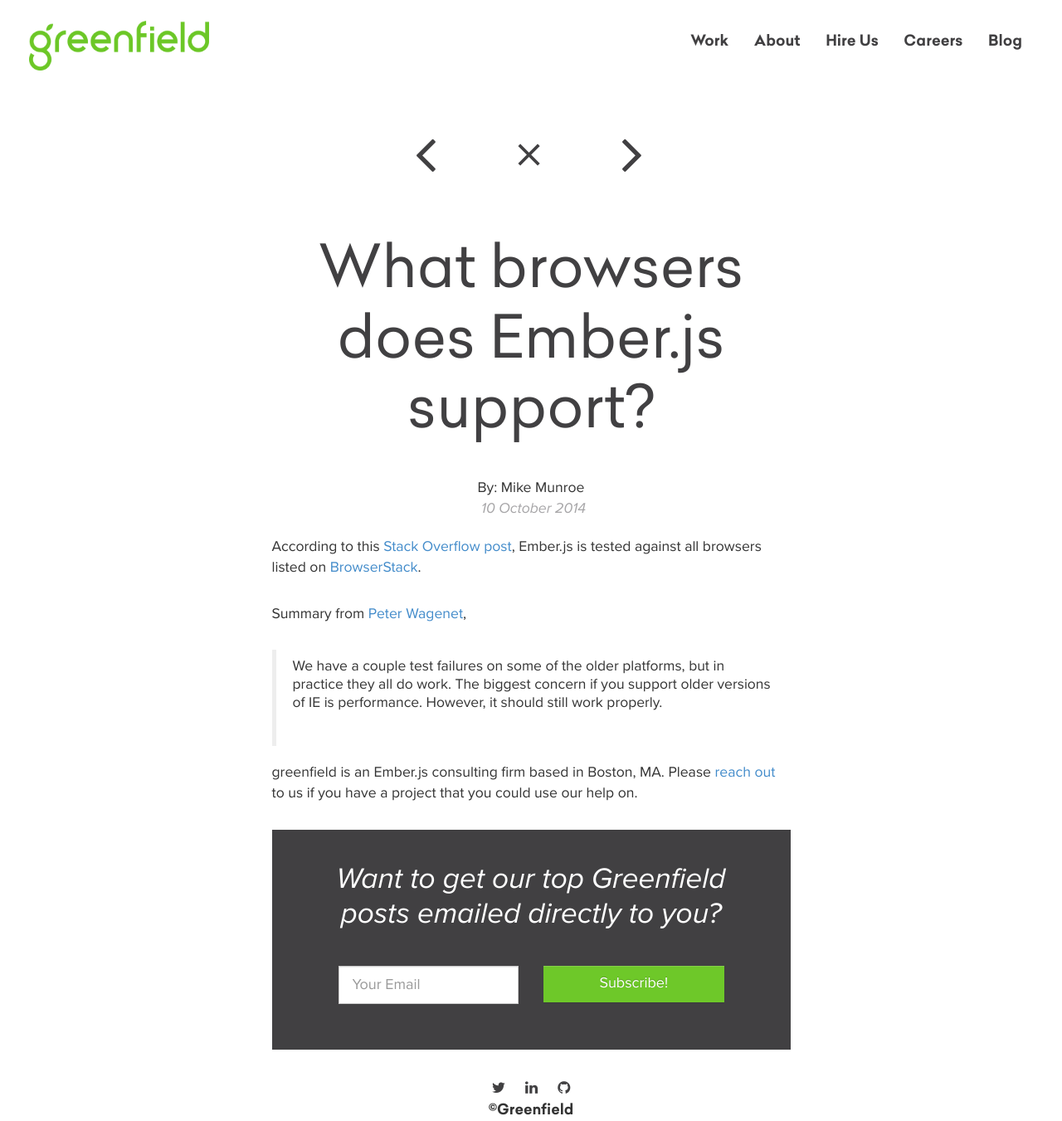
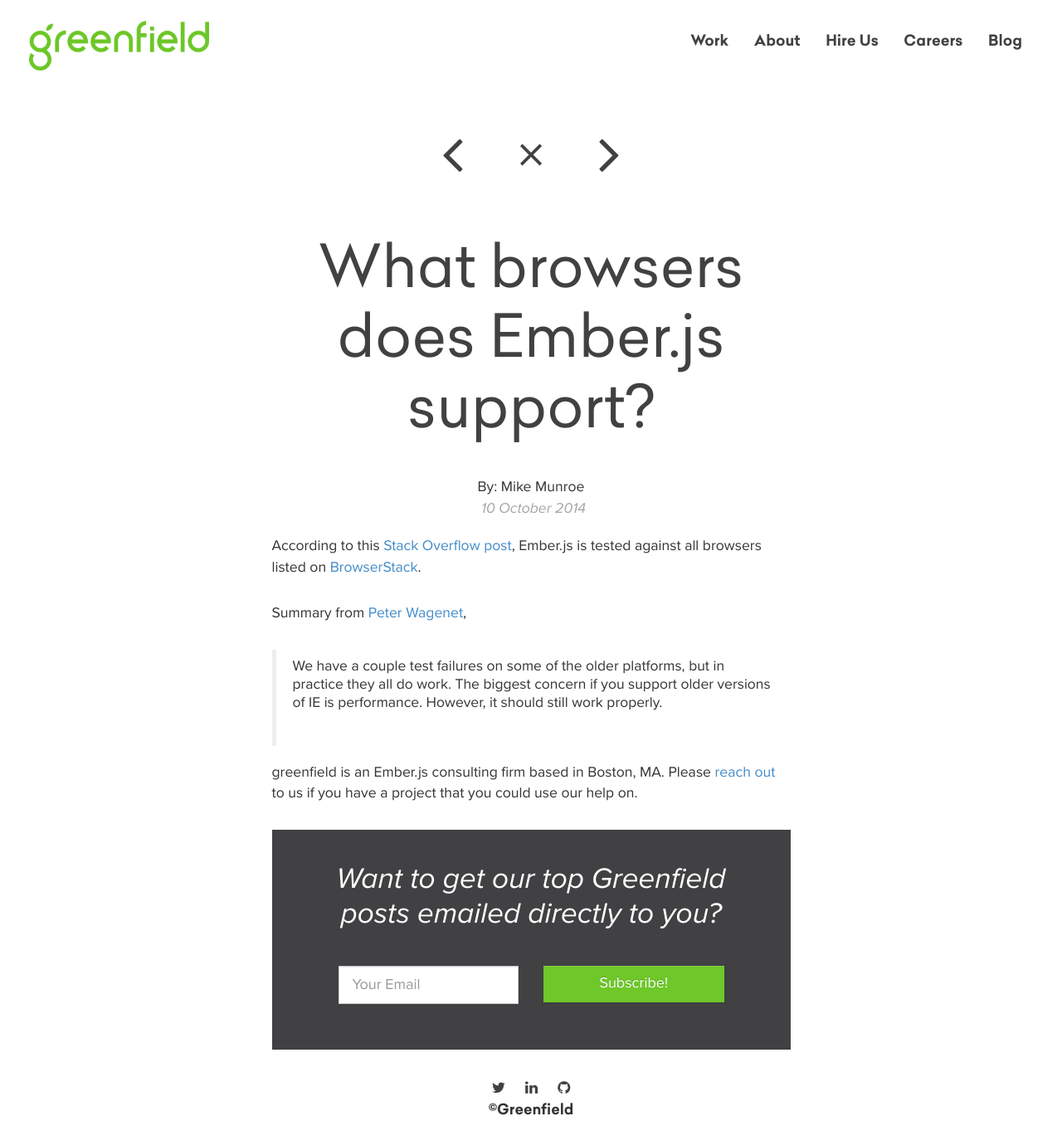
Before and after one commit to greenfieldhq/greenfieldhq.github.io, a Jekyll site: the page built from _posts/2014-10-10-ember-browsers.md, in a window 1280 px wide. Shown: the whole page at 83% size. Built offline with Jekyll 4.4.1, drawn with Linux system fonts in a browser that asks for light colours; nearby versions of some CDN libraries.

Commit message:
Clean up css a bit. Scale blog post title with media query.

```diff
--- a/_includes/JB/posts_collate
+++ b/_includes/JB/posts_collate
@@ -16,7 +16,9 @@
                   <span>By: {{ author.name }}</span>
                   <span class="date">{{ post.date | date_to_long_string }}</span>
                 </div>
-                {{ post.description }}
+                <span class="blog-entry__description">
+                  {{ post.description }}
+                </span>
               </div>
             </a>
 
--- a/_includes/themes/bootstrap-3/post.html
+++ b/_includes/themes/bootstrap-3/post.html
@@ -1,31 +1,38 @@
 <div class="blog-post">
   <div class="row">
     <div class="col-xs-offset-1 col-xs-10 col-sm-offset-2 col-sm-8 col-md-offset-3 col-md-6">
+      <div class="blog-post__title">
+         <div class="blog-post__pagination">
+            <span class="blog-post__page-button">
+             {% if page.previous %}
+               <a href="{{ BASE_PATH }}{{ page.previous.url }}" title="{{ page.previous.title }}">
+                 <i class="fa fa-angle-left"></i>
+               </a>
+             {% endif %}
+            </span>
 
-      <div class="post-title">
-        <ul class="pagination-list list-inline">
-          {% if page.previous %}
-            <li class="prev pagination-icon">
-              <a href="{{ BASE_PATH }}{{ page.previous.url }}" title="{{ page.previous.title }}"><i class="fa fa-angle-left"></i></a>
-            </li>
-          {% endif %}
-            <li class="pagination-icon">
+            <span class="blog-post__page-button">
               <a href="{{ BASE_PATH }}{{ site.JB.archive_path }}">&times;</a>
-            </li>
-          {% if page.next %}
-            <li class="next pagination-icon">
-              <a href="{{ BASE_PATH }}{{ page.next.url }}" title="{{ page.next.title }}"><i class="fa fa-angle-right"></i></a>
-            </li>
-          {% endif %}
-      </ul>
+            </span>
 
-      {% assign author = site.data.authors[page.author] %}
+            <span class="blog-post__page-button">
+             {% if page.next %}
+               <a href="{{ BASE_PATH }}{{ page.next.url }}" title="{{ page.next.title }}">
+                 <i class="fa fa-angle-right"></i>
+               </a>
+             {% endif %}
+            </span>
+         </div>
+
+        {% assign author = site.data.authors[page.author] %}
+
         <h1>
           {{ page.title }}
           {% if page.tagline %}
             <br><small>{{page.tagline}}</small>
           {% endif %}
         </h1>
+
         <div class="author">
           <span>By: {{ author.name }}</span><br>
           <span class="date">{{ page.date | date_to_long_string }}</span>
--- a/assets/css/greenfield.scss
+++ b/assets/css/greenfield.scss
@@ -195,29 +195,6 @@
   }
 }
 
-.post-title {
-  text-align: center;
-  margin: 10px 0 20px;
-}
-
-// TODO Namespace these
-.post-display img {
-  width: 415px;
-  height: 250px;
-  text-align: center;
-  overflow: auto;
-}
-
-.post-display {
-  padding-right: 20%;
-  width: 415px;
-  overflow: auto;
-}
-
-.post-row {
-  margin: 30px 0;
-}
-
 .our-work {
   margin: 15px;
   margin-bottom: 60px;
@@ -401,6 +378,12 @@
   h3 {
     color: $gray-light;
   }
+
+  @media screen and (max-width: 512px) {
+    h1 {
+      font-size: $font-size-bigger;
+    }
+  }
 }
 
 .case-study__hire-us {
@@ -467,35 +450,60 @@
   h1, h2, h3 {
     margin-top: 45px;
   }
+}
 
-  .pagination-list li {
-    margin-left: 40px;
-    margin-right: 40px;
-    a {
-      color: $gray-base;
-      -webkit-transition-duration: .20s;
-      transition-duration: .20s;
-      -webkit-transition-property: color;
-      transition-property: color;
+.blog-post__title {
+  text-align: center;
+  margin: 10px 0 20px;
+
+  @media screen and (max-width: 512px) {
+    h1 {
+      font-size: $font-size-bigger;
     }
-    a:hover {
-      text-decoration: none;
-      //color: $brand-primary;
-    }
+  }
+}
+
+.blog-post__pagination {
+  a {
+    color: $gray-base;
   }
 
   @media screen and (max-width: 1199px) {
-    .pagination-icon a {
-      font-size: 2em;
+    a {
+      font-size: $font-size-big;
     }
   }
 
   @media screen and (min-width: 1200px) {
-    .pagination-icon a {
-      font-size: 4em;
+    a {
+      font-size: $font-size-jumbo;
     }
   }
 }
+
+.blog-post__page-button {
+  margin: 0 30px;
+  display: inline-block;
+}
+
+// TODO Namespace these
+.post-display img {
+  width: 415px;
+  height: 250px;
+  text-align: center;
+  overflow: auto;
+}
+
+.post-display {
+  padding-right: 20%;
+  width: 415px;
+  overflow: auto;
+}
+
+.post-row {
+  margin: 30px 0;
+}
+
 
 .author {
   padding-bottom: 0px;
@@ -663,7 +671,17 @@
       margin-bottom: 0px;
       margin-top: $font-size-normal;
     }
+
+    @media screen and (max-width: 512px) {
+      h2 {
+        font-size: $font-size-normal-plus;
+      }
+    }
   }
+}
+
+.blog-entry__description {
+  color: $gray-light;
 }
 
 .contact-us__success {
```
Also changed, not shown: assets/images/our-work/g-hero-grn_512x269.png (renamed from assets/images/our-work/g-hero-grn_512x269-wa.png).
